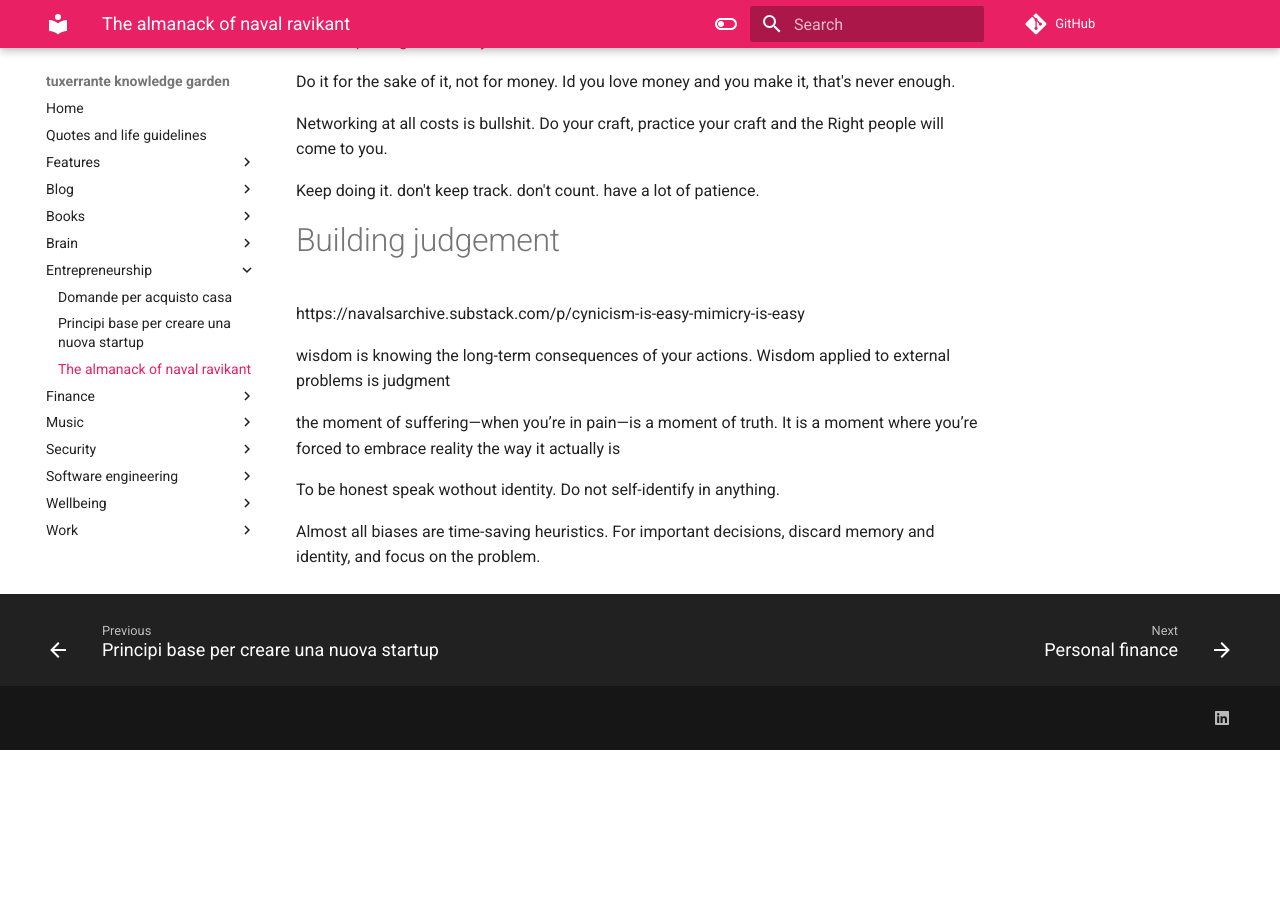
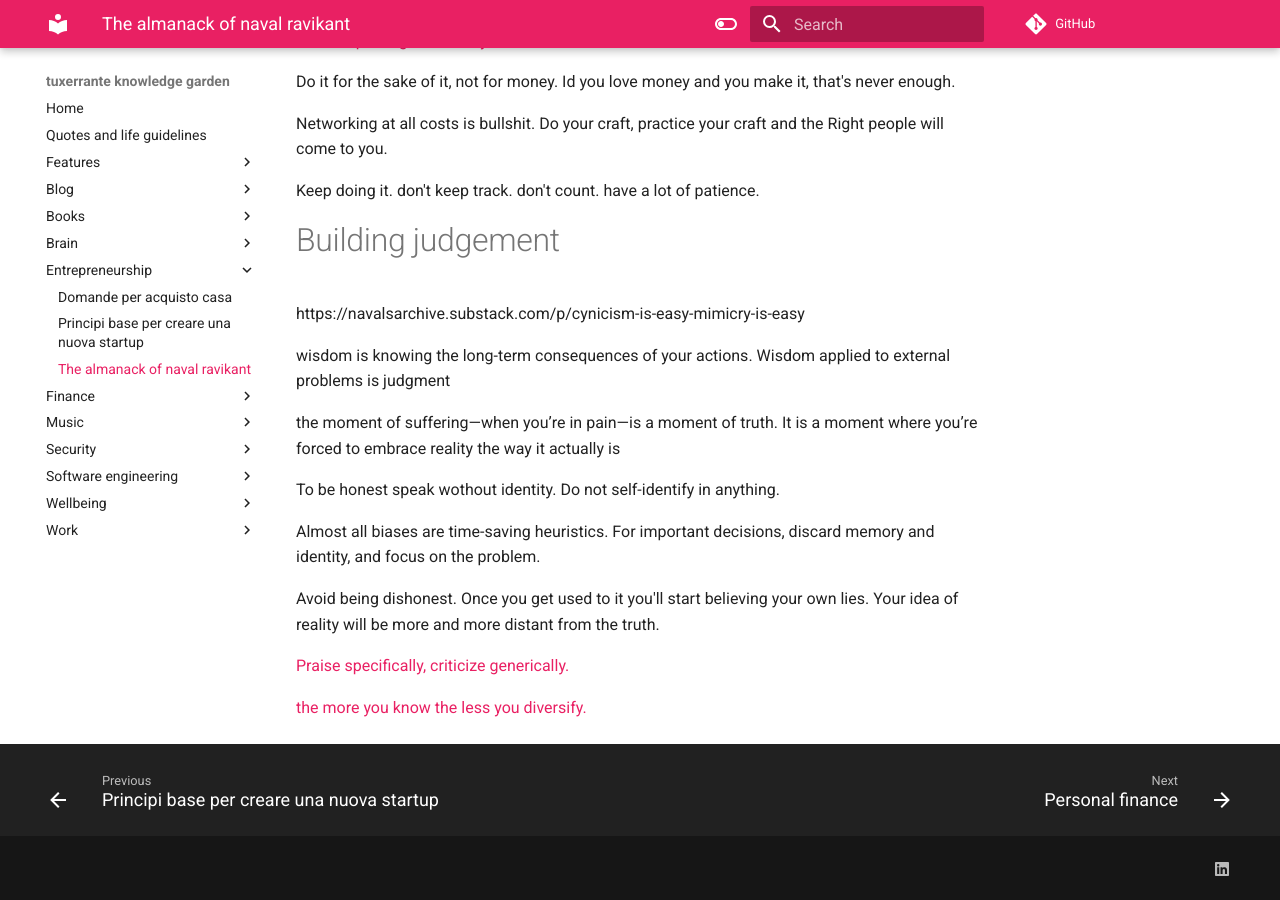
Before and after one commit to tuxerrante/knowledge, an MkDocs documentation site: the page built from docs/entrepreneurship/the-almanack-of-naval-ravikant.md, in a window 1280 px wide and 900 px high, scrolled down 923 px. Built offline with MkDocs 1.6.1 and Material for MkDocs 9.7.7, drawn with Linux system fonts in a browser that asks for light colours; comment, search, counter and statistics services are not loaded; before the commit the page ends 1673 px from its top, so only the background shows below that.

Commit message:
Update the-almanack-of-naval-ravikant.md

```diff
--- a/docs/entrepreneurship/the-almanack-of-naval-ravikant.md
+++ b/docs/entrepreneurship/the-almanack-of-naval-ravikant.md
@@ -50,3 +50,9 @@
 To be honest speak wothout identity. Do not self-identify in anything.
 
 Almost all biases are time-saving heuristics. For important decisions, discard memory and identity, and focus on the problem.
+
+Avoid being dishonest. Once you get used to it you'll start believing your own lies. Your idea of reality will be more and more distant from the truth.
+
+[Praise specifically, criticize generically.]( https://home.workstory.team/post/praise-specifically-criticize-generally#:~:text=Praise%20by%20name%2C%20criticize%20by,the%20art%20of%20giving%20feedback.)
+
+[the more you know the less you diversify. ](https://x.com/NavalismHQ/status/1793875574492139850)
```
